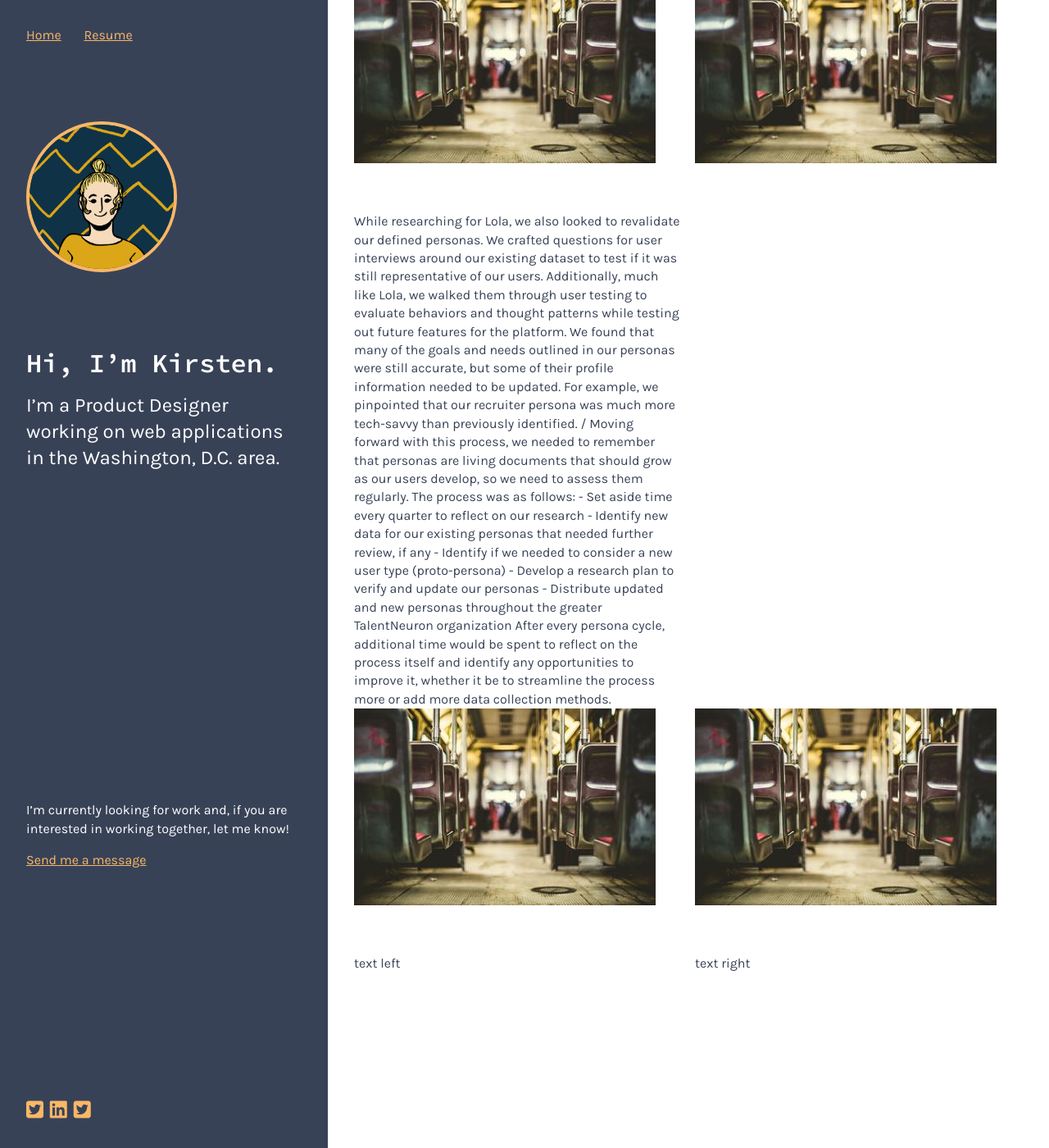
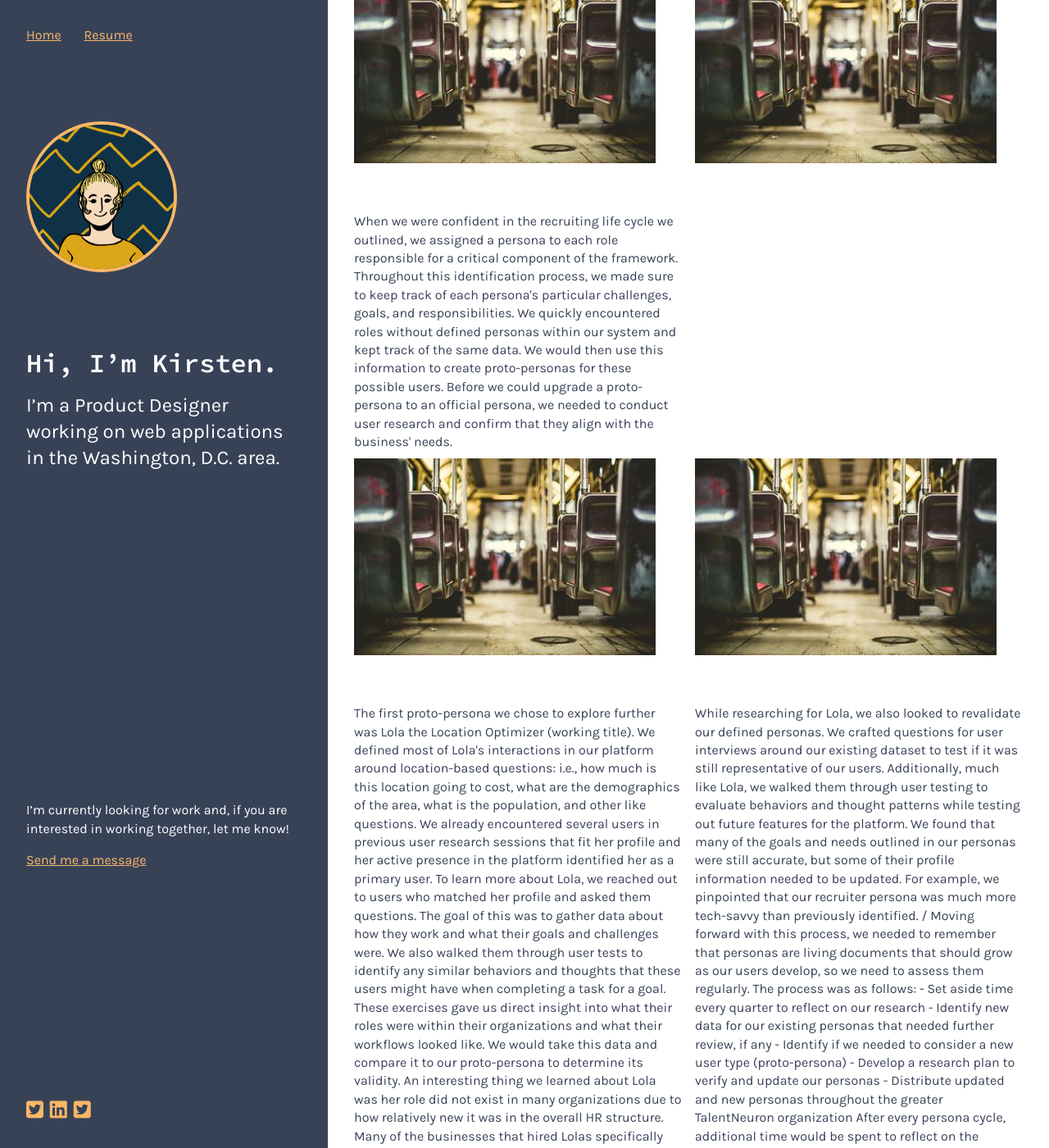
Before and after one commit to marcusrelacion/kirstengreen.com, a Jekyll site: the page built from _projects/2019-03-01-test-2.markdown, in a window 1280 px wide and 1400 px high, scrolled down 1713 px. Shown: the whole window at 82% size. Built offline with Jekyll 4.4.1, drawn with Linux system fonts in a browser that asks for light colours; nearby versions of some CDN libraries; some of the changed lines change nothing that is shown; some of the changed text lies outside the part shown.

Commit message:
Updated Test 2

```diff
--- a/_projects/2019-03-01-test-2.markdown
+++ b/_projects/2019-03-01-test-2.markdown
@@ -43,8 +43,12 @@ section-4-content-left-text: |-
 
   The UX team dedicated a week to study our product and its users. This process included a variety of workshops and brainstorming sessions that helped guide conversations. We brought in colleagues from across the TalentNeuron organization who gave their input on our analysis based on their expertise within the business. They allowed us to address the concepts we overlooked and gave us a better understanding of what other factors could be affecting our users. Many of these experts were from our Product, Data Science, Customer Support, and Customer Service teams.
 section-4-content-right-text: text right
-section-5-content-left-image-text: When we were confident in the recruiting life cycle
-  we outlined, we assigned a persona to each role responsible for a critical component
+section-5-content-left-image-text:
+section-5-content-left-image: "/uploads/test-image.jpg"
+section-5-content-right-image-text:
+section-5-content-right-image: "/uploads/test-image.jpg"
+section-6-content-left-text: When we were confident in the recruiting life cycle we
+  outlined, we assigned a persona to each role responsible for a critical component
   of the framework. Throughout this identification process, we made sure to keep track
   of each persona's particular challenges, goals, and responsibilities. We quickly
   encountered roles without defined personas within our system and kept track of the
@@ -52,15 +56,18 @@ section-5-content-left-image-text: When we were confident in the recruiting life
   possible users. Before we could upgrade a proto-persona to an official persona,
   we needed to conduct user research and confirm that they align with the business'
   needs.
-section-5-content-left-image: "/uploads/test-image.jpg"
-section-5-content-right-image-text: |-
+section-6-content-righ-text: text right
+section-7-content-left-image-text: Alt Text
+section-7-content-left-image: "/uploads/test-image.jpg"
+section-7-content-right-image-text: Alt Text
+section-7-content-right-image: "/uploads/test-image.jpg"
+section-8-content-left-text: |-
   The first proto-persona we chose to explore further was Lola the Location Optimizer (working title). We defined most of Lola's interactions in our platform around location-based questions: i.e., how much is this location going to cost, what are the demographics of the area, what is the population, and other like questions. We already encountered several users in previous user research sessions that fit her profile and her active presence in the platform identified her as a primary user. To learn more about Lola, we reached out to users who matched her profile and asked them questions. The goal of this was to gather data about how they work and what their goals and challenges were. We also walked them through user tests to identify any similar behaviors and thoughts that these users might have when completing a task for a goal. These exercises gave us direct insight into what their roles were within their organizations and what their workflows looked like. We would take this data and compare it to our proto-persona to determine its validity.
 
   An interesting thing we learned about Lola was her role did not exist in many organizations due to how relatively new it was in the overall HR structure. Many of the businesses that hired Lolas specifically were more data-driven with larger HR departments. She did exist in other organizations at different capacities, however. Lola was often someone with a data analyst background who transitioned into talent analytics and was responsible for several aspects of the talent side of the business. She would solve problems for location-specific questions but would also develop analyses for the roles and skills needed within the organization. It was for this reason that we ended up debating on what title and responsibility scope to give Lola.
 
   After looking at the research, we determined Lola's location focused use case valid and increased the importance of talent data needed within her process. We went through many iterations of her title initially and settled on Strategic Workforce Analyst due to her main goal: create a data-backed analysis that recommends the best locations to consider developing based on location, talent, and other factors.
-section-5-content-right-image: "/uploads/test-image.jpg"
-section-6-content-left-text: |-
+section-8-content-right-text: |-
   While researching for Lola, we also looked to revalidate our defined personas. We crafted questions for user interviews around our existing dataset to test if it was still representative of our users. Additionally, much like Lola, we walked them through user testing to evaluate behaviors and thought patterns while testing out future features for the platform. We found that many of the goals and needs outlined in our personas were still accurate, but some of their profile information needed to be updated. For example, we pinpointed that our recruiter persona was much more tech-savvy than previously identified.
 
   /
@@ -74,12 +81,5 @@ section-6-content-left-text: |-
   - Distribute updated and new personas throughout the greater TalentNeuron organization
 
   After every persona cycle, additional time would be spent to reflect on the process itself and identify any opportunities to improve it, whether it be to streamline the process more or add more data collection methods.
-section-6-content-righ-text: text right
-section-7-content-left-image-text: Alt Text
-section-7-content-left-image: "/uploads/test-image.jpg"
-section-7-content-right-image-text: Alt Text
-section-7-content-right-image: "/uploads/test-image.jpg"
-section-8-content-left-text: text left
-section-8-content-right-text: text right
 layout: post
 ---
```
